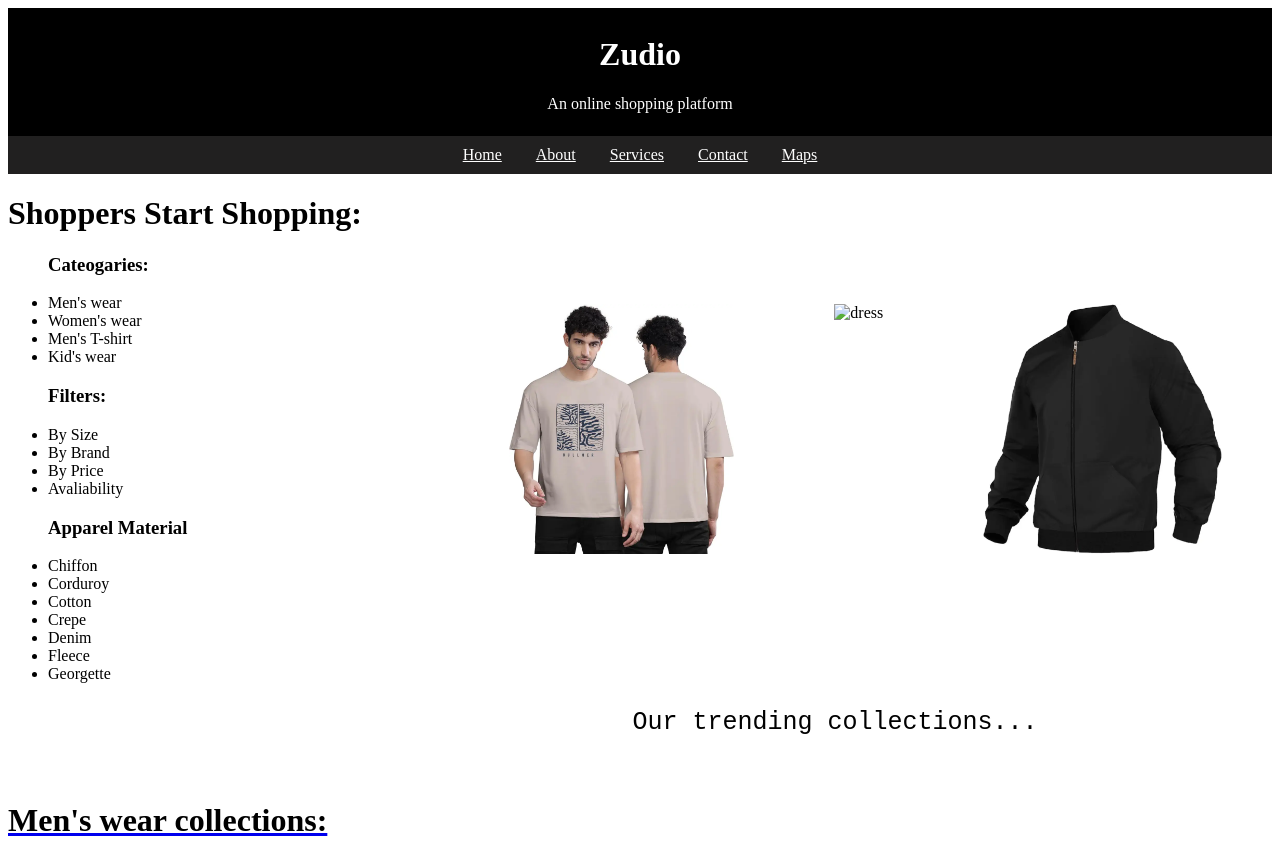
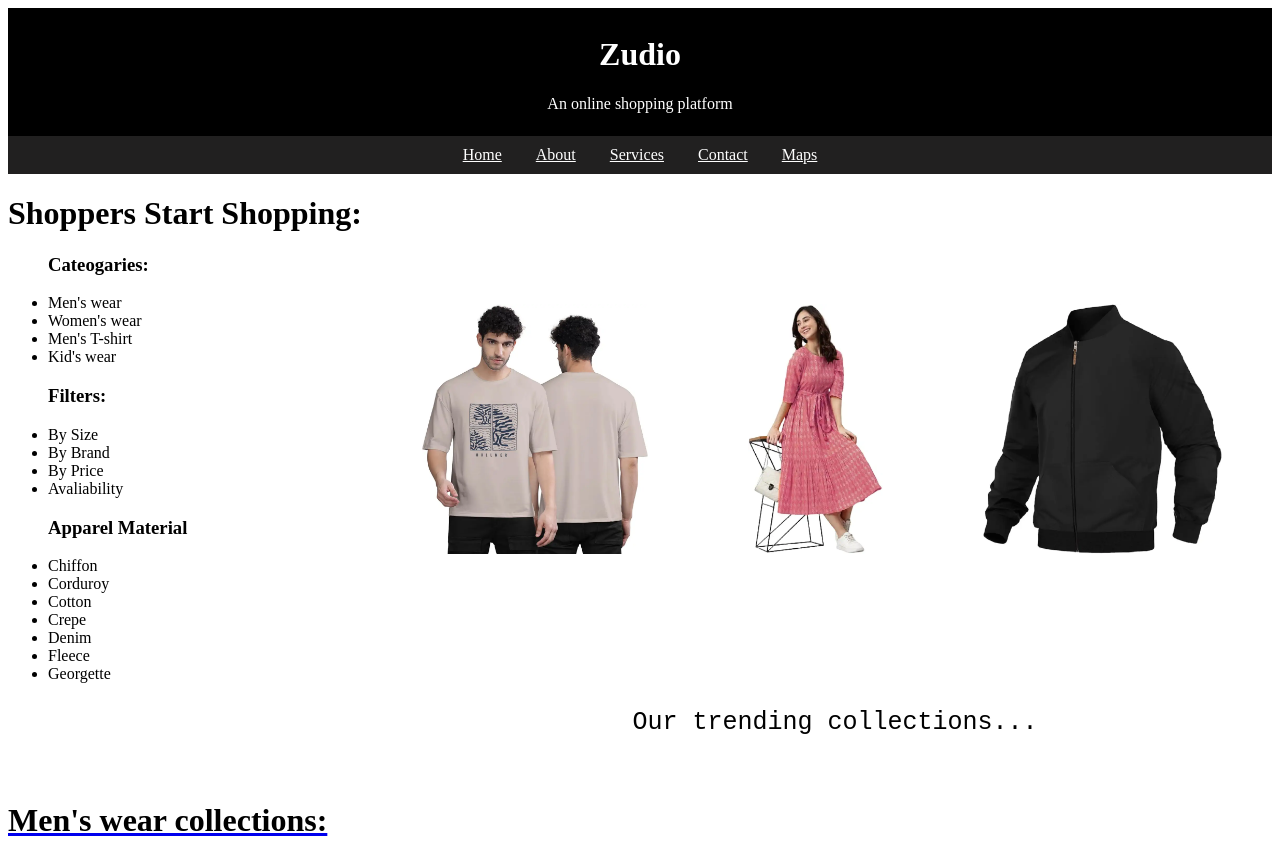
Before and after one commit to deepraushan2612/Zudio, a plain HTML site: page homepage.html in a window 1280 px wide. Shown: the top 857 px of the page. Drawn offline with Linux system fonts and the light colour scheme; files whose address does not match are found by name.

Commit message:
Update homepage.html

```diff
--- a/homepage.html
+++ b/homepage.html
@@ -21,7 +21,7 @@
         <h1>Shoppers Start Shopping:</h1>
         <div>
             <img src="./Zudio./image/51XWUBbfe7L._AC_UL960_FMwebp_QL65_.webp" height="250px" alt="dress" align="right" style="padding: 50px;">
-            <img src="./Zudio./image/41w+tBrPC4L._AC_UL960_FMwebp_QL65_.WEBP" height="250px" alt="dress" align="right" style="padding: 50px;">
+            <img src="https://raw.githubusercontent.com/deepraushan2612/Zudio/refs/heads/main/41w%2BtBrPC4L._AC_UL960_FMwebp_QL65_.webp" height="250px" alt="dress" align="right" style="padding: 50px;">
             <img src="./image/61oucKjmilL._AC_UL960_FMwebp_QL65_.webp" height="250px" alt="dress" align="right" style="padding: 50px;">
 
            <div>
```
